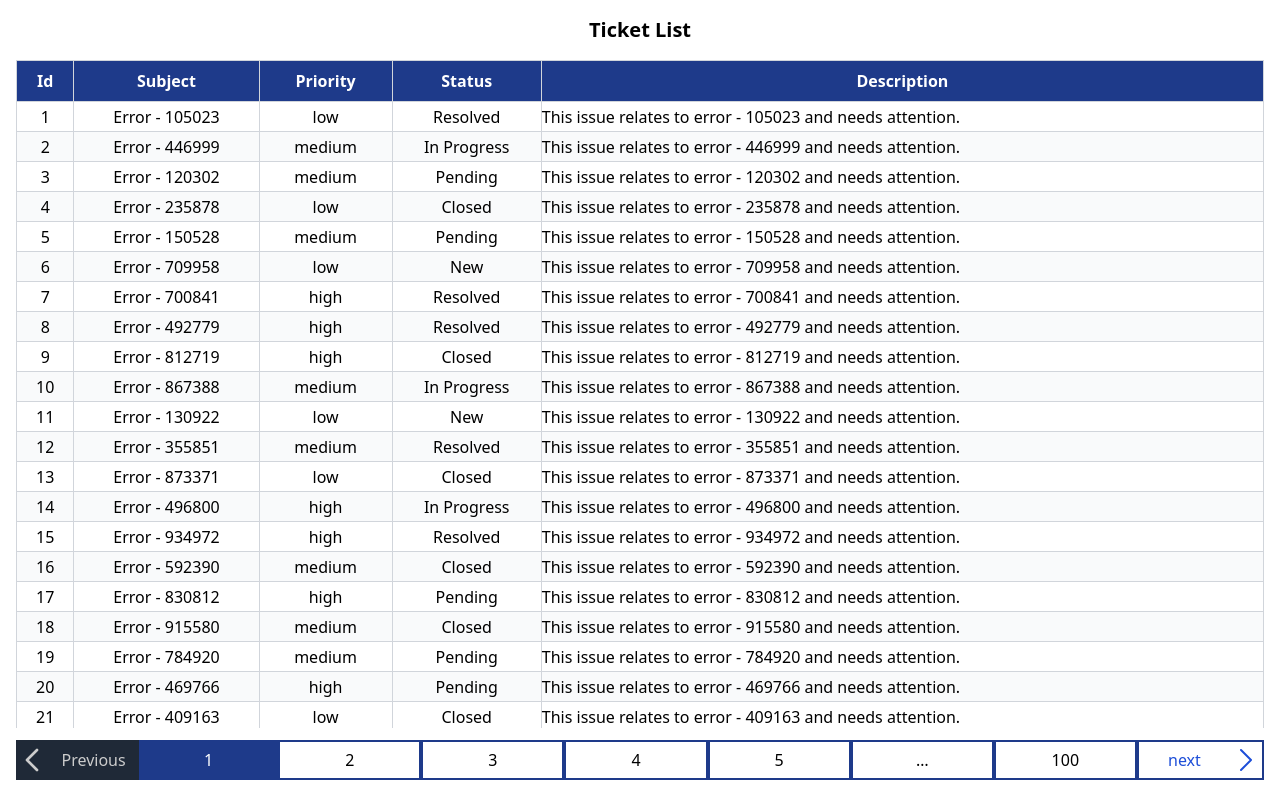
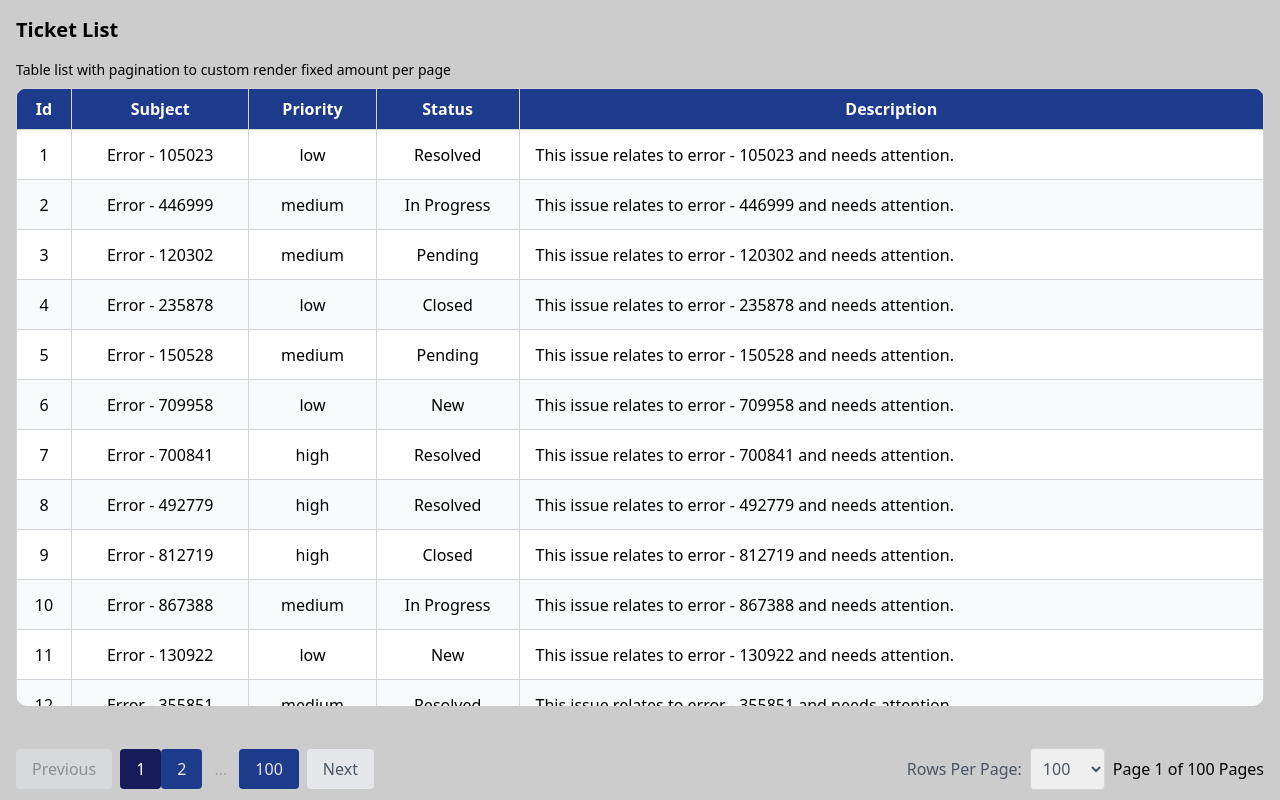
Before and after one commit to joeFathalla/planradar-task, a React (Vite) app: page / in a window 1280 px wide. Built offline with nearby package versions, Linux system fonts and the light colour scheme.

Commit message:
enhance the style, add dynamic row per page and adjust all the app to perform correctly

```diff
--- a/src/App.tsx
+++ b/src/App.tsx
@@ -4,14 +4,11 @@ import { TICKETSDATA } from "./data/TicketsData";
 import TicketsList from "./components/TicketsList";
 import Pagination from "./components/Pagination";
 const tickets = TICKETSDATA;
-const ticketsPerPage = 100;
+// const ticketsPerPage = 100;
 const App: React.FC = () => {
   const [isLoading, setIsLoading] = useState(false);
-  const [totalPageCount] = useState(Math.ceil(tickets.length / ticketsPerPage));
   const [currentPage, setCurrentPage] = useState(1);
-  const indexOfLastTicket = currentPage * ticketsPerPage;
-  const indexOfFirstTicket = indexOfLastTicket - ticketsPerPage;
-  const currentTickets = tickets.slice(indexOfFirstTicket, indexOfLastTicket);
+  const [rowsPerPage, setRowsPerPage] = useState(100);
 
   useEffect(() => {
     let timeout: number;
@@ -23,16 +20,17 @@ const App: React.FC = () => {
     return () => clearTimeout(timeout); // clear the timeout
   }, [isLoading]);
 
-  const changePage = (pageNumber: number) => {
+  const changePage = (page: number) => {
+    if (page >= 1 && page <= totalPages) {
       setIsLoading(true);
-    setCurrentPage(pageNumber);
+      setCurrentPage(page);
+    }
   };
 
-  const goToNextPage = () => {
-    setCurrentPage((page) => page + 1);
-  };
-  const gotToPreviousPage = () => {
-    setCurrentPage((page) => page - 1);
+  const handleRowsPerPageChange = (rows: number) => {
+    setRowsPerPage(rows);
+    setIsLoading(true);
+    setCurrentPage(1); // Reset to the first page
   };
 
   useEffect(() => {
@@ -42,23 +40,41 @@ const App: React.FC = () => {
     });
   }, [currentPage]);
 
+  const totalPages = Math.ceil(tickets.length / rowsPerPage);
+  const currentTickets = tickets.slice(
+    (currentPage - 1) * rowsPerPage,
+    currentPage * rowsPerPage
+  );
+
   return (
-    <div className="p-4 flex flex-col h-[100dvh]">
-      <h1 className="text-xl font-bold mb-4 text-center">Ticket List</h1>
+    <main className="bg-[#ccc]">
+      <div className="px-4 md:p-4 max-w-7xl mx-auto flex flex-col h-[100dvh] justify-between ">
+        <div className="h-8 mb-2 md:mb-4">
+          <h1 className="text-xl font-bold ">Ticket List</h1>
+        </div>
+        <div className="h-[calc(100%-100px)] mb-5 w-full">
+          <h3 className="mb-2 text-sm">
+            Table list with pagination to custom render fixed amount per page
+          </h3>
           <TicketsList
             tickets={currentTickets}
-        rowHeight={30}
-        perPage={ticketsPerPage}
+            rowHeight={50}
+            perPage={rowsPerPage}
             loading={isLoading}
           />
+        </div>
+        <div className="h-12">
           <Pagination
-        totalPageCount={totalPageCount}
+            totalPages={totalPages}
             currentPage={currentPage}
-        changePage={changePage}
-        goToNextPage={goToNextPage}
-        gotToPreviousPage={gotToPreviousPage}
+            siblingCount={1}
+            rowsPerPage={rowsPerPage}
+            onPageChange={changePage}
+            onRowsPerPageChange={handleRowsPerPageChange}
           />
         </div>
+      </div>
+    </main>
   );
 };
 
--- a/src/components/Pagination.tsx
+++ b/src/components/Pagination.tsx
@@ -1,113 +1,101 @@
-import { usePaginationRange, DOTS } from "../hooks/usePaginationRange";
-type NextPrevCallback = () => void;
-type ChangePageCallback = (page: number) => void;
+import { usePagination } from "../hooks/usePagination";
+const DOTS = "...";
 
-const Pagination = ({
-  totalPageCount,
+interface PaginationProps {
+  totalPages: number;
+  currentPage: number;
+  siblingCount: number;
+  rowsPerPage: number;
+  onPageChange: (page: number) => void;
+  onRowsPerPageChange: (rows: number) => void;
+}
+
+const Pagination: React.FC<PaginationProps> = ({
+  totalPages,
   currentPage,
-  changePage,
-  goToNextPage,
-  gotToPreviousPage,
-}: {
-  totalPageCount: number;
-  currentPage: number;
-  changePage: ChangePageCallback;
-  goToNextPage: NextPrevCallback;
-  gotToPreviousPage: NextPrevCallback;
+  siblingCount,
+  rowsPerPage,
+  onPageChange,
+  onRowsPerPageChange,
 }) => {
-  const paginationRange = usePaginationRange({
-    totalPageCount: totalPageCount,
+  const paginationRange = usePagination({
+    totalPages: totalPages,
     currentPage,
+    siblingCount,
   });
 
   return (
-    <div className="flex justify-center items-center w-full">
+    <div className="flex flex-row justify-between items-center gap-4 mb-4 w-full flex-wrap">
+      <div className="flex items-center gap-2">
         {/* show the pagiantion
                   it consists of next and previous buttons
                   along with page numbers, in our case, 5 page
                   numbers at a time */}
         {/* previous button */}
         <button
-        onClick={gotToPreviousPage}
-        className={`border-2 border-blue-900 border-solid   flex-1 h-10 m-0 flex justify-end items-center  ${
-          currentPage === 1
-            ? "pointer-events-none border-none bg-gray-800 text-[#ccc]"
-            : "bg-white text-blue-700 hover:bg-blue-900 hover:text-white "
-        }`}
+          onClick={() => onPageChange(currentPage - 1)}
+          className="px-4 py-2 bg-gray-200 text-gray-600 rounded hover:text-gray-200 hover:bg-[#171b5a] disabled:opacity-50"
+          disabled={currentPage === 1}
         >
-        <svg
-          xmlns="http://www.w3.org/2000/svg"
-          fill="none"
-          viewBox="0 0 24 24"
-          stroke-width="2"
-          stroke="currentColor"
-          className="h-8 w-8"
-        >
-          <path
-            stroke-linecap="round"
-            stroke-linejoin="round"
-            d="M15.75 19.5 8.25 12l7.5-7.5"
-          />
-        </svg>
-
-        <span className="hidden md:block m-auto">Previous</span>
+          Previous
         </button>
         {/* show paginated button group */}
-      {paginationRange &&
-        paginationRange.map((item, index) => {
+        <div className="hidden md:block">
+          {paginationRange?.map((item, index) => {
             if (item === DOTS) {
               return (
-              <div
-                key={index}
-                className="bg-white border-2 border-blue-900 border-solid px-2 py-4 round-md h-10 w-10 relative mx-0 my-1 flex-1 cursor-not-allowed "
-              >
-                <span className="absolute top-[50%] left-[50%] translate-x-[-50%] translate-y-[-50%] ">
-                  &#8230;
+                <span key={index} className="px-3 py-2 text-gray-400">
+                  ...
                 </span>
-              </div>
               );
             }
             return (
               <button
                 key={index}
-              onClick={() => changePage(parseInt(item.toString()))}
-              className={` border-2 border-blue-900 border-solid px-2 py-4 round-md h-10 w-16 relative mx-0 my-1 cursor-pointer flex-1 ${
+                onClick={() => onPageChange(Number(item))}
+                className={`px-4 py-2 rounded ${
                   currentPage === item
-                  ? "border-none bg-blue-900 text-white pointer-events-none"
-                  : "bg-white hover:bg-blue-900 hover:text-white"
+                    ? "bg-[#171b5a] text-white"
+                    : "bg-blue-900 text-gray-200 hover:bg-[#171b5a]"
                 }`}
               >
-              <span className="absolute top-[50%] left-[50%] translate-x-[-50%] translate-y-[-50%] ">
+                {/* <span className="absolute top-[50%] left-[50%] translate-x-[-50%] translate-y-[-50%] "> */}
                 {item}
-              </span>
+                {/* </span> */}
               </button>
             );
           })}
+        </div>
         {/* next button */}
         <button
-        onClick={goToNextPage}
-        className={`  border-2 border-blue-900 border-solid  flex flex-1 h-10 m-0 cursor-pointer justify-end items-center  ${
-          currentPage === totalPageCount
-            ? "pointer-events-none border-none bg-gray-800 text-[#ccc]"
-            : "bg-white text-blue-700 hover:bg-blue-900 hover:text-white"
-        }`}
+          onClick={() => onPageChange(currentPage + 1)}
+          className="px-4 py-2 bg-gray-200 text-gray-600 rounded hover:text-gray-200 hover:bg-[#171b5a] disabled:opacity-50"
+          disabled={currentPage === totalPages}
         >
-        <span className="hidden md:block m-auto">next</span>
-        <svg
-          xmlns="http://www.w3.org/2000/svg"
-          fill="none"
-          viewBox="0 0 24 24"
-          stroke-width="1.5"
-          stroke="currentColor"
-          className="h-8 w-8  "
+          Next
+        </button>
+      </div>
+      <div className="flex items-center gap-2">
+        <div>
+          <label className="text-gray-600 text-xs md:text-base">
+            Rows Per Page:
+            <select
+              value={rowsPerPage}
+              onChange={(e) => onRowsPerPageChange(Number(e.target.value))}
+              className="ml-2 p-2 border border-gray-300 rounded"
             >
-          <path
-            stroke-linecap="round"
-            stroke-linejoin="round"
-            d="m8.25 4.5 7.5 7.5-7.5 7.5"
-          />
-        </svg>
-      </button>
+              {[100, 200, 500, 1000].map((value) => (
+                <option key={value} value={value}>
+                  {value}
+                </option>
+              ))}
+            </select>
+          </label>
+        </div>
+        <div className="hidden lg:block">
+          <span>{`Page ${currentPage} of ${totalPages} Pages`}</span>
+        </div>
+      </div>
     </div>
   );
 };
--- a/src/components/TicketsList.tsx
+++ b/src/components/TicketsList.tsx
@@ -26,9 +26,9 @@ const TicketsList = ({
   return (
     <div
       ref={containerRef}
-      className="overflow-y-auto flex-1 border-1 border-solid border-[#ccc] mb-2"
+      className="w-full h-[calc(100%-50px)] overflow-y-auto flex-1 border-1 border-solid border-[#ccc] mb-2 shadow-[0 1px 20px 0 rgba(0, 0, 0, 0.1)] rounded-xl"
     >
-      <table className="table-auto w-full border-collapse border border-gray-300">
+      <table className="table-auto w-full border-collapse border border-gray-300 text-xs md:text-base bg-white">
         <thead className="sticky -top-1 bg-blue-900 text-white font-bold">
           <tr>
             <th className="p-2 border border-gray-300">Id</th>
@@ -46,7 +46,7 @@ const TicketsList = ({
             : tickets.map((ticket) => (
                 <tr
                   key={ticket.id}
-                  className="hover:bg-gray-100 even:bg-gray-50 text-center"
+                  className="hover:bg-gray-100 even:bg-gray-50 text-center "
                   style={{ height: `${rowHeight}px` }}
                 >
                   <td
@@ -68,13 +68,13 @@ const TicketsList = ({
                     {ticket.priority}
                   </td>
                   <td
-                    className="p-0 border border-gray-300 text-center"
+                    className="px-0 border border-gray-300 text-center"
                     style={{ height: `${rowHeight}px` }}
                   >
                     {ticket.status}
                   </td>
                   <td
-                    className="p-0 border border-gray-300 text-left"
+                    className="px-4 py-0 border border-gray-300 text-left"
                     style={{ height: `${rowHeight}px` }}
                   >
                     {ticket.description}
--- /dev/null
+++ b/src/hooks/usePagination.ts
@@ -0,0 +1,40 @@
+import { useMemo } from "react";
+
+export const usePagination = ({
+    totalPages,
+    currentPage,
+    siblingCount = 1,
+}: {
+    totalPages: number;
+    currentPage: number;
+    siblingCount?: number;
+}) => {
+    const DOTS = "...";
+
+    return useMemo(() => {
+        const range = (start: number, end: number) =>
+            Array.from({ length: end - start + 1 }, (_, idx) => start + idx);
+
+        if (totalPages <= 5) {
+            return range(1, totalPages);
+        }
+
+        const leftSiblingIndex = Math.max(currentPage - siblingCount, 1);
+        const rightSiblingIndex = Math.min(currentPage + siblingCount, totalPages);
+
+        const showLeftDots = leftSiblingIndex > 2;
+        const showRightDots = rightSiblingIndex < totalPages - 2;
+
+        if (!showLeftDots && showRightDots) {
+            return [...range(1, rightSiblingIndex), DOTS, totalPages];
+        }
+
+        if (showLeftDots && !showRightDots) {
+            return [1, DOTS, ...range(leftSiblingIndex, totalPages)];
+        }
+
+        if (showLeftDots && showRightDots) {
+            return [1, DOTS, ...range(leftSiblingIndex, rightSiblingIndex), DOTS, totalPages];
+        }
+    }, [totalPages, currentPage, siblingCount]);
+};
--- a/src/hooks/usePaginationRange.ts
+++ /dev/null
@@ -1,67 +0,0 @@
-import { useMemo } from "react";
-export const DOTS = "...";
-const range = (start: number, end: number): number[] => {
-  const length = end - start + 1;
-  return Array.from({ length }, (_, index) => index + start);
-};
-
-export const usePaginationRange = ({
-  totalPageCount,
-  currentPage,
-}:{totalPageCount:number, currentPage: number}) => {
-  const buttonConst = 2;
-const siblingCount = 1;
-  const paginationRange = useMemo(() => {
-    // Pages count is determined as siblingCount + firstPage + lastPage + currentPage + 2*DOTS
-    const totalPageNumbers = buttonConst + 2 * siblingCount;
-
-    /*
-          If the number of pages is less than the page numbers we want to show in our
-          paginationComponent, we return the range [1..totalPageCount]
-        */
-    if (totalPageNumbers >= totalPageCount) {
-      return range(1, totalPageCount);
-    }
-
-    const leftSiblingIndex = Math.max(currentPage - siblingCount, 1);
-    const rightSiblingIndex = Math.min(
-      currentPage + siblingCount,
-      totalPageCount
-    );
-
-    /*
-          We do not want to show dots if there is only one position left
-          after/before the left/right page count as that would lead to a change if our Pagination
-          component size which we do not want
-        */
-    const shouldShowLeftDots = leftSiblingIndex > 2;
-    const shouldShowRightDots = rightSiblingIndex <= totalPageCount - 2;
-
-    const firstPageIndex = 1;
-    const lastPageIndex = totalPageCount;
-
-    if (!shouldShowLeftDots && shouldShowRightDots) {
-      const leftItemCount = 3 + 2 * siblingCount;
-      const leftRange = range(1, leftItemCount);
-
-      return [...leftRange, DOTS, totalPageCount];
-    }
-
-    if (shouldShowLeftDots && !shouldShowRightDots) {
-      const rightItemCount = 3 + 2 * siblingCount;
-      const rightRange = range(
-        totalPageCount - rightItemCount + 1,
-        totalPageCount
-      );
-
-      return [firstPageIndex, DOTS, ...rightRange];
-    }
-
-    if (shouldShowLeftDots && shouldShowRightDots) {
-      const middleRange = range(leftSiblingIndex, rightSiblingIndex);
-      return [firstPageIndex, DOTS, ...middleRange, DOTS, lastPageIndex];
-    }
-  }, [totalPageCount, siblingCount, currentPage, buttonConst]);
-
-  return paginationRange;
-};
--- a/src/index.css
+++ b/src/index.css
@@ -7,3 +7,24 @@ body,
 #root {
   height: 100%;
 }
+
+::-webkit-scrollbar {
+  width: 10px;
+}
+
+/* Track */
+::-webkit-scrollbar-track {
+  background: #f1f1f1;
+  border-radius: 0.75rem;
+}
+
+/* Handle */
+::-webkit-scrollbar-thumb {
+  background: #1e3a8a;
+  border-radius: 5px;
+}
+
+/* Handle on hover */
+::-webkit-scrollbar-thumb:hover {
+  background: #171b5a;
+}
```
Lines whose indentation alone changed are shown as unchanged.
